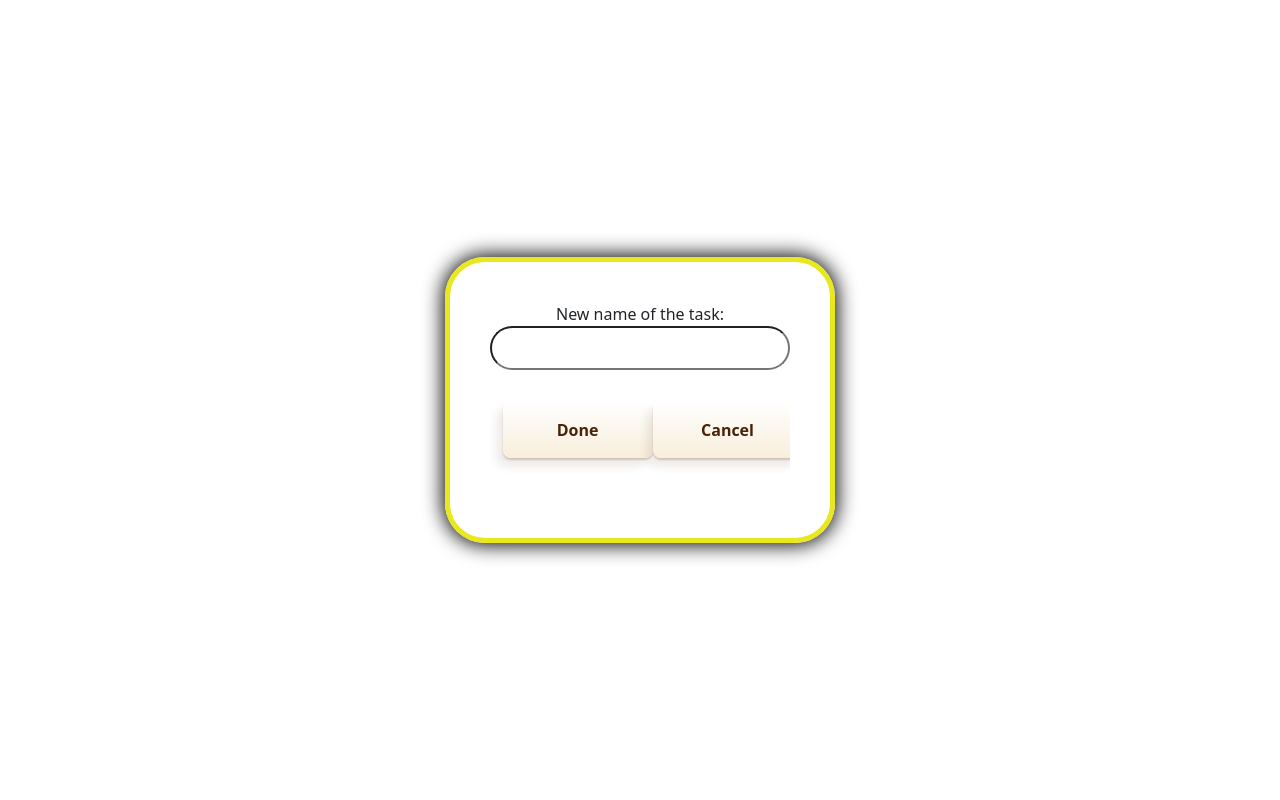
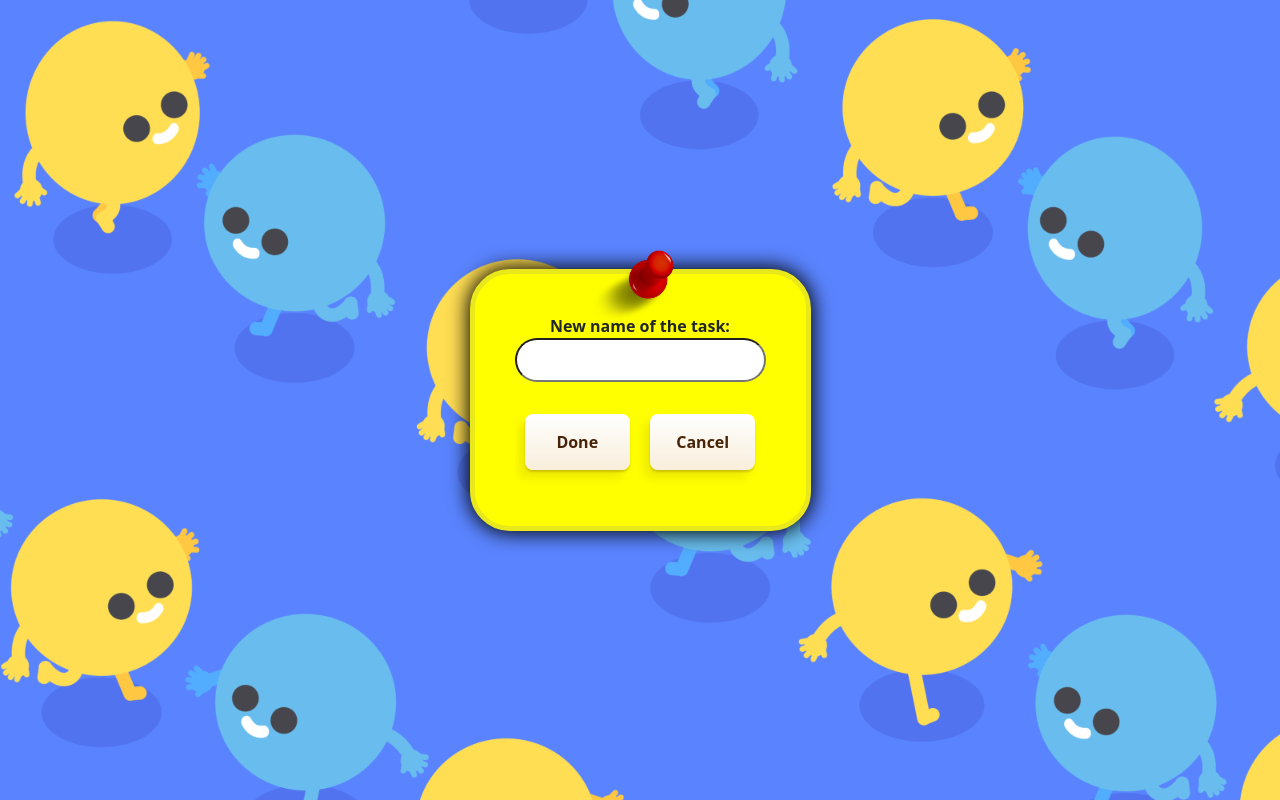
Before and after one commit to Kaique-Apolinario/Said_and_Done, an Angular app: page /update/1 in a window 1280 px wide. Built offline with nearby package versions, Linux system fonts and the light colour scheme; no server answers.

Commit message:
Fix layout, such as scroll bar, button spacings and header width

```diff
--- a/src/app/app.component.html
+++ b/src/app/app.component.html
@@ -1,8 +1,8 @@
-<div class="paper d-flex pt-4 flex-column position-relative align-items-center px-4 pb-5">
+<div class="paper d-flex pt-4 flex-column position-relative align-items-center px-4 pb-4">
     <div>
-       <!-- <img src='assets/pin.png' class="pin position-absolute top-0 w-25 z-1 pe-none">-->
+       <img src='assets/pin.png' class="pin position-absolute top-0 w-25 z-1 pe-none">
     </div>
-    <div class="overflow-x-hidden w-100 px-3">
+    <div class="scroll overflow-x-hidden px-3">
         <router-outlet></router-outlet>
     </div>
 </div>
--- a/src/app/app.component.scss
+++ b/src/app/app.component.scss
@@ -15,9 +15,18 @@
 
 .paper {
     border: 5px solid rgb(232, 232, 29);
-   //background-color: yellow;
+    background-color: yellow;
     border-radius: 40px;
     box-shadow: 0 0 20px 2px black;
     max-height: 75vh;
     max-width: 75vw;
+
 }
+
+.scroll:not(:hover){
+    scrollbar-width: none;
+}
+
+.scroll::-webkit-scrollbar:not(:hover){
+    scrollbar-width: none;
+}
--- a/src/app/components/all-tasks/all-tasks.component.html
+++ b/src/app/components/all-tasks/all-tasks.component.html
@@ -1,4 +1,4 @@
-<div class="w-100">
+<div class="w-100 pb-4">
     <app-header></app-header>
     @for (task of taskList; track task.id){
     <li>
@@ -6,7 +6,7 @@
         <div class="TrashNPencil">
             <i class="fa-solid fa-trash" (click)="deleteTask(task)"></i>
             <i class="fa-solid fa-pencil" (click)="updateTask(task)" routerLink="/update"></i>
-    </div>
+        </div>
     </li>
     }
 </div>
--- a/src/app/components/all-tasks/all-tasks.component.scss
+++ b/src/app/components/all-tasks/all-tasks.component.scss
@@ -4,7 +4,7 @@ li {
     padding: 10px 20px;
     margin: 10px 0px;
     font-size: 10px;
-    //background-color: #f5ff37;
+    background-color: #f5ff37;
     display: flex;
     align-items: center;
     justify-content: space-between;
@@ -27,7 +27,7 @@ li > p {
     border-radius: 50px;
     padding: 10px 20px;
     font-size: 20px;
-    //background-color: #f5ff37;
+    background-color: #f5ff37;
     display: flex;
     align-items: center;
     justify-content: space-between;
--- a/src/app/components/button/button.component.scss
+++ b/src/app/components/button/button.component.scss
@@ -21,7 +21,7 @@ button {
     -webkit-user-select: none;
     touch-action: manipulation;
     box-shadow: -6px 8px 10px rgba(81,41,10,0.1),0px 2px 2px rgba(81,41,10,0.2);
-    width: 150px;
+    width: 100%;
   }
 
   button:active {
--- a/src/app/components/create/create.component.html
+++ b/src/app/components/create/create.component.html
@@ -6,8 +6,8 @@
 
     </div>
     <div class="d-flex w-100 justify-content-around mb-4">
-        <app-button class="col-2 my-2" label="Done" routerLinkActive="active" ariaCurrentWhenActive="page"></app-button>
-        <app-button class="col-2 my-2" label="Cancel" routerLink="/home" routerLinkActive="active"
+        <app-button class="col-5 my-2" label="Done" routerLinkActive="active" ariaCurrentWhenActive="page"></app-button>
+        <app-button class="col-5 my-2" label="Cancel" routerLink="/home" routerLinkActive="active"
             ariaCurrentWhenActive="page"></app-button>
     </div>
 </form>
--- a/src/app/components/header/header.component.html
+++ b/src/app/components/header/header.component.html
@@ -1,7 +1,7 @@
 <div class="d-flex flex-column align-items-center position-sticky top-0 z-0 py-4">
-    <!-- <header>
+    <header>
         <h1 class="fw-bold">Todo List</h1>
-    </header> -->
+    </header>
     <app-button label="New task" routerLink="/create" routerLinkActive="active"
         ariaCurrentWhenActive="page"></app-button>
 </div>
--- a/src/app/components/header/header.component.scss
+++ b/src/app/components/header/header.component.scss
@@ -1,3 +1,5 @@
 div{
     background-color: yellow;
+    width: 110%;
+    transform: translateX(-5%);
 }
--- a/src/app/components/update/update.component.html
+++ b/src/app/components/update/update.component.html
@@ -1,6 +1,6 @@
 <form class="overflow-y-hidden d-flex flex-column mt-3" (ngSubmit)="updateName()">
     <div class="d-flex flex-column text-align-center text-center">
-        <label for="taskname">New name of the task:</label>
+        <label for="taskname" class="fw-bold">New name of the task:</label>
         <input type="text" class="rounded-pill p-2" id="taskname" name="taskname" [(ngModel)]="newTask.name">
         <br>
     </div>
--- a/src/styles.scss
+++ b/src/styles.scss
@@ -11,7 +11,7 @@
             user-select: none;
 }
 
-//body {
-//    background-image: url(/assets/background.gif);
-//    background-size: cover;
-//}
+body {
+    background-image: url(/assets/background.gif);
+    background-size: cover;
+}
```
